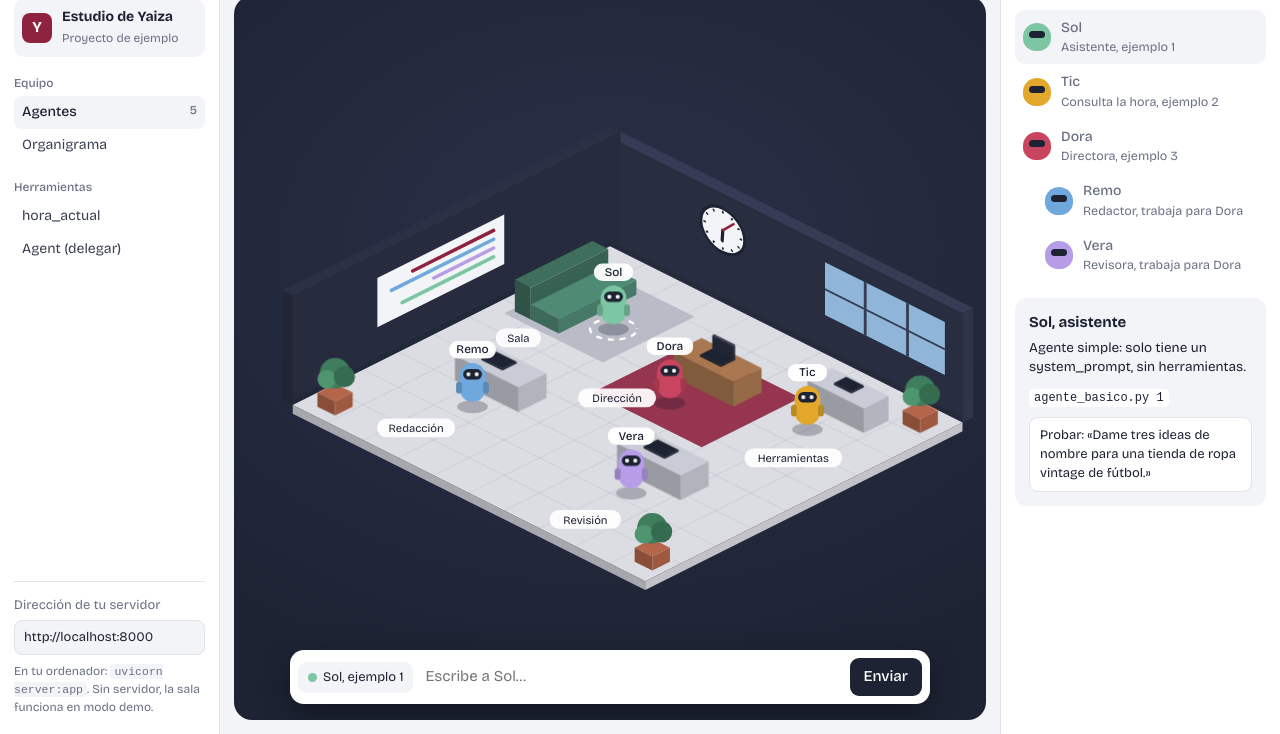
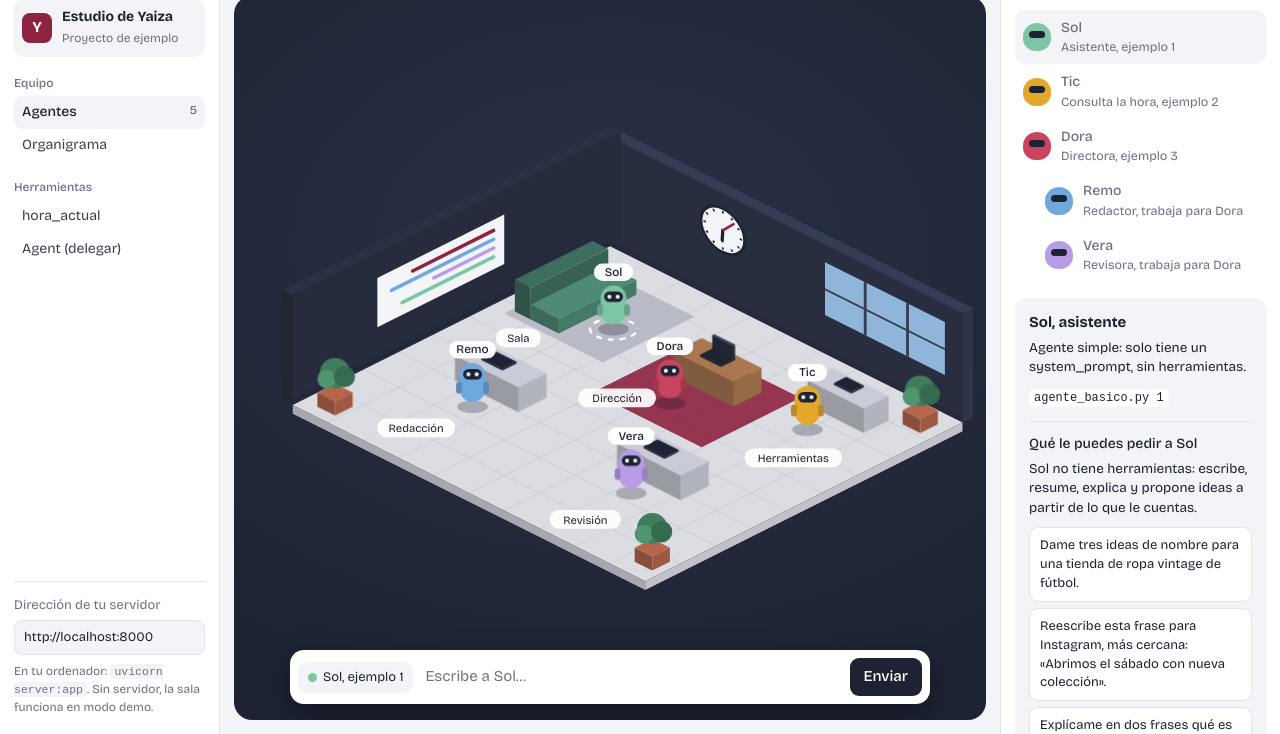
Before and after one commit to yaizaibs-ship-it/claude-agent-sdk-ejemplo, a plain HTML site: page docs/index.html in a window 1280 px wide. Shown: the part 66-800 px from the top of the page. Drawn offline with nearby package versions, Linux system fonts and the light colour scheme.

Commit message:
Sala de agentes: ejemplos en español de qué pedir a cada agente
Cada agente muestra tres peticiones que se envían con un clic y tienen
su propia respuesta de demostración (las de Tic calculan la hora real).

Co-Authored-By: Claude Opus 5.5 <noreply@anthropic.com>
Claude-Session: https://claude.ai/code/session_01Q3N73Xq74hkuquqoY9drk4

```diff
--- a/docs/index.html
+++ b/docs/index.html
@@ -106,6 +106,8 @@
   .card code{font-size:12px;background:var(--white);padding:2px 5px;border-radius:5px}
   .card .try{display:block;width:100%;text-align:left;border:1px solid var(--line);background:var(--white);border-radius:9px;padding:8px 10px;cursor:pointer;font-size:13px;margin-top:6px}
   .card .try:hover{border-color:var(--bobal)}
+  .card h4{margin:14px 0 4px;font-size:14px;font-weight:500;border-top:1px solid var(--line);padding-top:12px}
+  .card .try:disabled{opacity:.5;cursor:default}
 
   @media (max-width:1000px){
     .app{grid-template-columns:1fr;grid-template-rows:auto auto;height:auto}
@@ -169,19 +171,59 @@
 const AGENTS = [
   {id:'sol',  name:'Sol',  role:'Asistente', ej:1, color:'#7CC6A4', pos:[2.4,2.3],
    desc:'Agente simple: solo tiene un system_prompt, sin herramientas.',
-   code:'agente_basico.py 1', tryText:'Dame tres ideas de nombre para una tienda de ropa vintage de fútbol.'},
+   code:'agente_basico.py 1'},
   {id:'tic',  name:'Tic',  role:'Consulta la hora', ej:2, color:'#E3A82B', pos:[8.0,2.4],
    desc:'Usa la herramienta propia hora_actual, permitida como mcp__utilidades__hora_actual.',
-   code:'agente_basico.py 2', tryText:'¿Qué hora es ahora en Madrid y en Nueva York?'},
+   code:'agente_basico.py 2'},
   {id:'dora', name:'Dora', role:'Directora', ej:3, color:'#C8445F', pos:[5.3,3.6],
    desc:'Solo tiene la herramienta Agent: reparte el encargo entre Remo y Vera y presenta el resultado.',
-   code:'agente_basico.py 3', tryText:'Crea y revisa un eslogan para una cafetería de especialidad en el centro de Valencia.'},
+   code:'agente_basico.py 3'},
   {id:'remo', name:'Remo', role:'Redactor', ej:3, sub:true, color:'#6FA8DC', pos:[2.6,6.5],
    desc:'Subagente de Dora. Escribe tres propuestas de eslogan.', code:'AgentDefinition "redactor"'},
   {id:'vera', name:'Vera', role:'Revisora', ej:3, sub:true, color:'#B79CE8', pos:[7.3,6.7],
    desc:'Subagente de Dora. Revisa las propuestas y elige la mejor.', code:'AgentDefinition "revisor"'},
 ];
 const byId = id => AGENTS.find(a => a.id === id);
+
+/* ---------- Qué se le puede pedir a cada uno (con respuesta de demostración) ---------- */
+const hora = tz => new Date().toLocaleTimeString('es-ES', {timeZone: tz, hour:'2-digit', minute:'2-digit'});
+const minutosEn = tz => { const [h, m] = hora(tz).split(':').map(Number); return h * 60 + m; };
+const EXAMPLES = {
+  sol: {
+    intro: 'Sol no tiene herramientas: escribe, resume, explica y propone ideas a partir de lo que le cuentas.',
+    items: [
+      {q:'Dame tres ideas de nombre para una tienda de ropa vintage de fútbol.',
+       a:'Aquí van tres:\n\n1. Segunda Equipación: guiño a las camisetas de toda la vida.\n2. Tiempo de Descuento: piezas con historia que aún tienen partido.\n3. Grada Vieja: para quien echa de menos el fútbol de antes.'},
+      {q:'Reescribe esta frase para Instagram, más cercana: «Abrimos el sábado con nueva colección».',
+       a:'¡Este sábado abrimos las puertas con colección nueva! 🧵 Pásate a verla antes que nadie, que hay piezas únicas y vuelan.'},
+      {q:'Explícame en dos frases qué es un agente de IA.',
+       a:'Un agente de IA es un programa que recibe un objetivo y decide por sí mismo qué pasos dar para cumplirlo. A diferencia de un chat normal, puede usar herramientas (buscar, calcular, leer archivos) y repartir el trabajo entre otros agentes.'},
+    ]},
+  tic: {
+    intro: 'Tic tiene una sola herramienta, hora_actual: pregúntale por horas, diferencias horarias y cuánto falta para algo.',
+    items: [
+      {q:'¿Qué hora es ahora en Madrid y en Nueva York?',
+       a:() => `Ahora mismo son las ${hora('Europe/Madrid')} en Madrid y las ${hora('America/New_York')} en Nueva York: 6 horas de diferencia.`},
+      {q:'¿Qué hora es ahora mismo en Tokio y en Buenos Aires?',
+       a:() => `En Tokio son las ${hora('Asia/Tokyo')} y en Buenos Aires las ${hora('America/Argentina/Buenos_Aires')}.`},
+      {q:'¿Me da tiempo a llamar a un cliente de Londres antes de que cierre a las 18:00?',
+       a:() => { const faltan = 18 * 60 - minutosEn('Europe/London');
+         return faltan > 0
+           ? `Sí. En Londres son las ${hora('Europe/London')}, así que te quedan ${Math.floor(faltan / 60)} h y ${faltan % 60} min antes de que cierre.`
+           : `No: en Londres ya son las ${hora('Europe/London')} y han cerrado. Llama mañana a partir de las 9:00 de allí (las 10:00 en España).`; }},
+    ]},
+  dora: {
+    intro: 'Dora no escribe: encarga eslóganes a Remo, se los pasa a Vera para que elija y te presenta el ganador. Pídele un eslogan para cualquier marca o negocio.',
+    items: [
+      {q:'Crea y revisa un eslogan para una cafetería de especialidad en el centro de Valencia.',
+       a:'Remo propone: «Valencia, en cada taza», «Café de origen, alma del centro» y «Tu pausa, tostada aquí».\n\nVera elige «Valencia, en cada taza»: es corta, local y fácil de recordar.'},
+      {q:'Crea y revisa un eslogan para una bodega de bobal de Utiel-Requena.',
+       a:'Remo propone: «Bobal, la uva que nos hace únicos», «Tierra alta, vino hondo» y «Lo nuestro se bebe despacio».\n\nVera elige «Tierra alta, vino hondo»: suena a meseta, tiene ritmo y no necesita explicación.'},
+      {q:'Crea y revisa un eslogan para una tienda de camisetas de fútbol vintage en Barcelona.',
+       a:'Remo propone: «Camisetas con más partidos que tú», «El fútbol de antes, en tu armario» y «Cada camiseta, una temporada».\n\nVera elige «Camisetas con más partidos que tú»: tiene humor, es concreta y se recuerda a la primera.'},
+    ]},
+};
+EXAMPLES.remo = EXAMPLES.vera = EXAMPLES.dora;
 let selected = byId('sol');
 let busy = false;
 
@@ -365,10 +407,15 @@ function select(id){
   const c = document.createElement('p'); c.innerHTML = '<code></code>'; c.firstChild.textContent = a.code;
   card.append(h, p, c);
   if (a.sub){ const n = document.createElement('p'); n.textContent = 'Los subagentes no reciben mensajes directos: escribe a Dora y ella les pasará el encargo.'; card.append(n); }
-  const t = selected.tryText;
-  const tb = document.createElement('button'); tb.className = 'try'; tb.type = 'button'; tb.textContent = `Probar: «${t}»`;
-  tb.onclick = () => { input.value = t; input.focus(); };
-  card.append(tb);
+  const ex = EXAMPLES[selected.id];
+  const h4 = document.createElement('h4'); h4.textContent = `Qué le puedes pedir a ${selected.name}`;
+  const intro = document.createElement('p'); intro.textContent = ex.intro;
+  card.append(h4, intro);
+  for (const it of ex.items){
+    const tb = document.createElement('button'); tb.className = 'try'; tb.type = 'button'; tb.textContent = it.q;
+    tb.onclick = () => { input.value = it.q; document.getElementById('chat').requestSubmit(); };
+    card.append(tb);
+  }
   renderTeam();
 }
 
@@ -390,6 +437,9 @@ async function ping(){
 urlInput.addEventListener('change', () => { store.set('srvUrl', baseUrl()); ping(); });
 
 function demoReply(ej, text){
+  const agent = AGENTS.find(a => a.ej === ej && !a.sub);
+  const hit = EXAMPLES[agent.id].items.find(it => it.q === text);
+  if (hit) return 'Modo demo. ' + (typeof hit.a === 'function' ? hit.a() : hit.a);
   if (ej === 2){
     const f = tz => new Date().toLocaleTimeString('es-ES', {timeZone: tz, hour:'2-digit', minute:'2-digit'});
     return `Modo demo, con la hora de tu navegador:\nMadrid: ${f('Europe/Madrid')}\nNueva York: ${f('America/New_York')}\n\nCon el servidor encendido, Tic usaría la herramienta hora_actual.`;
```
